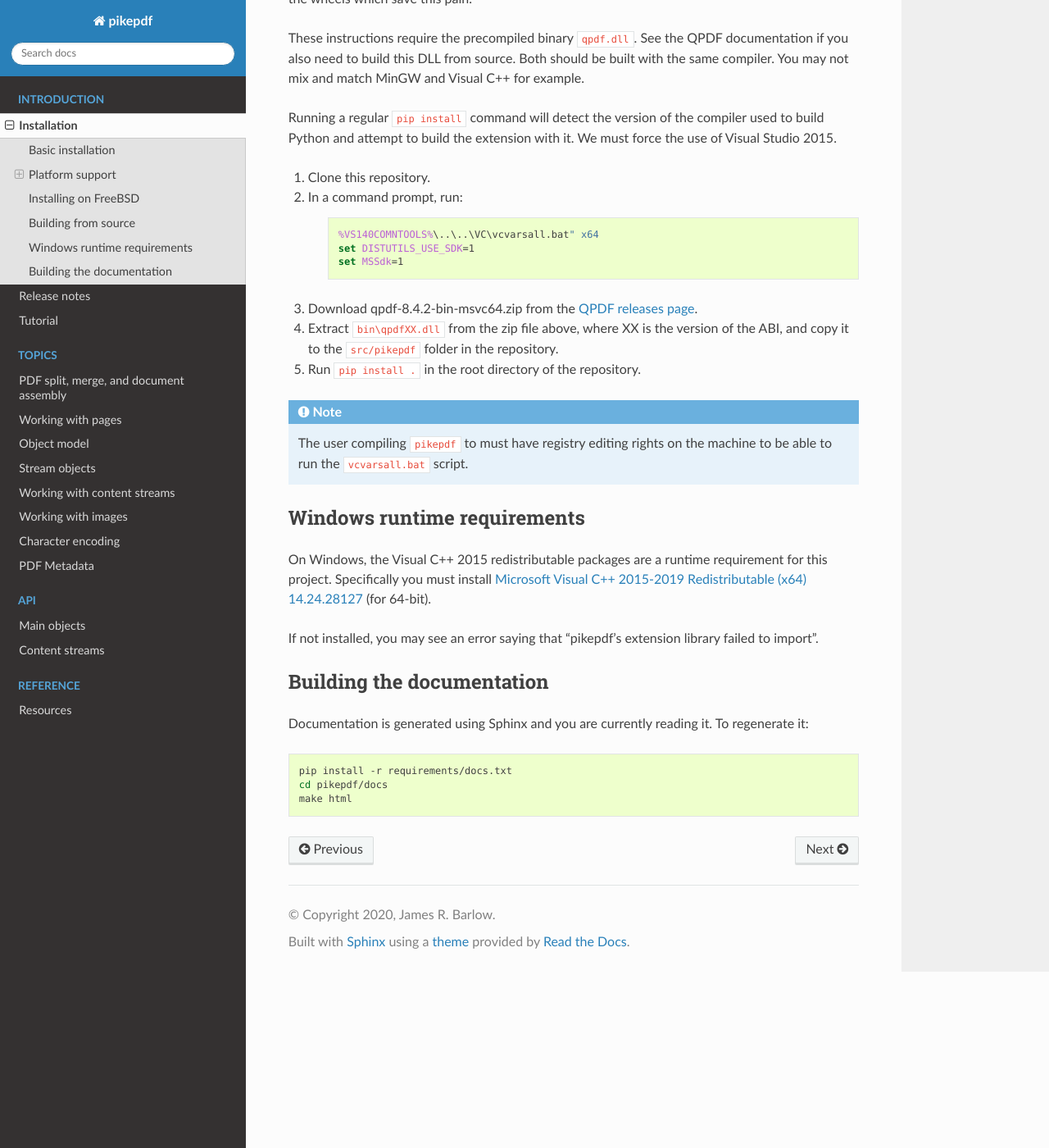
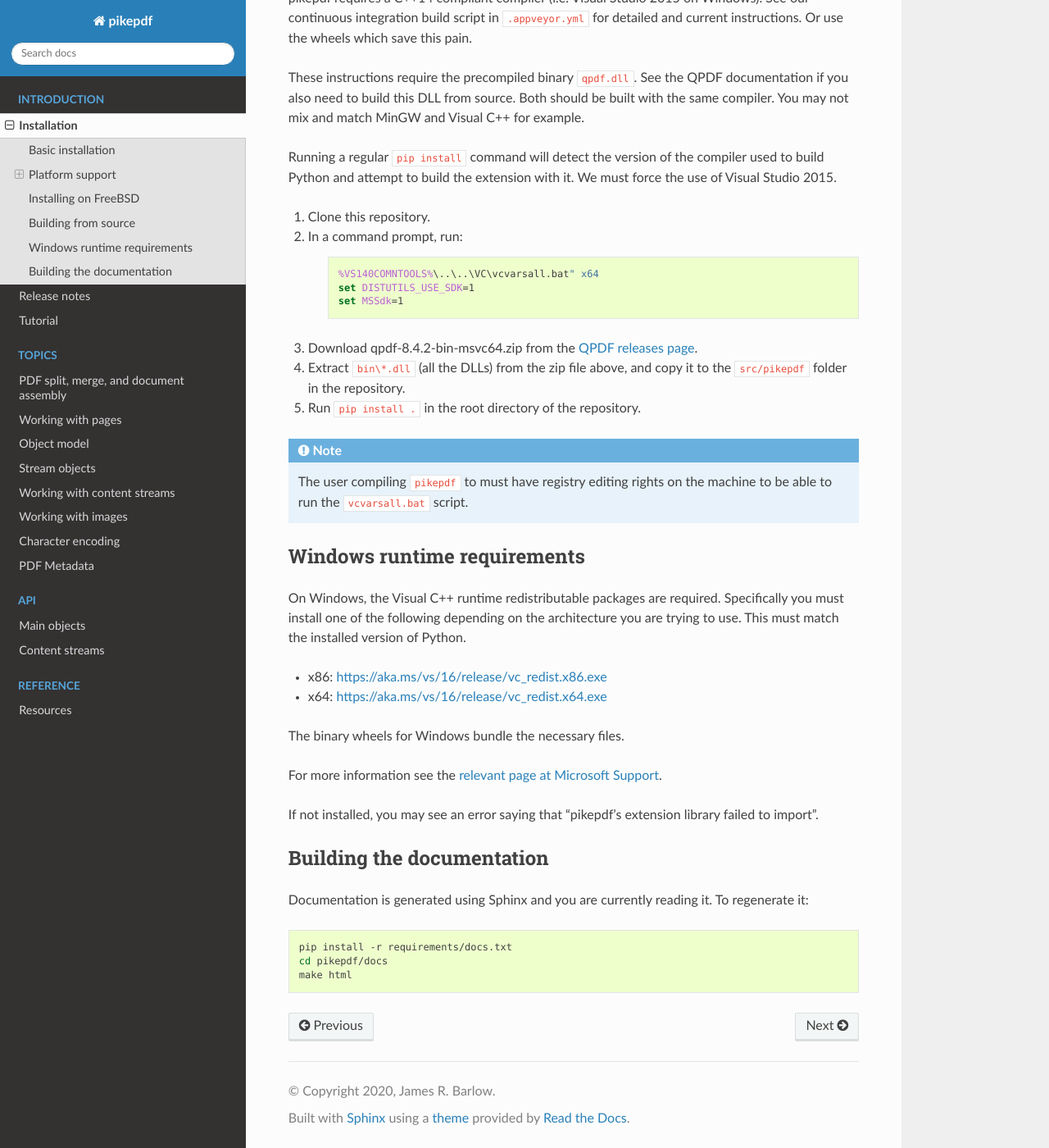
Before and after one commit to pikepdf/pikepdf, a Sphinx documentation site: the page built from docs/installation.rst, in a window 1280 px wide and 1400 px high, scrolled down 2760 px. Shown: the whole window at 82% size. Built offline with Sphinx 7.4.7 and the Read the Docs theme 2.0.0, drawn with Linux system fonts in a browser that asks for light colours; pages that are not in the unit, such as notebooks, are missing from menus; the version number could not be read and is left out; some of the changed text lies outside the part shown.

Commit message:
Bundle all QPDF DLLs including MSVCRT into pikepdf wheel

```diff
--- a/docs/installation.rst
+++ b/docs/installation.rst
@@ -27,10 +27,9 @@ virtual environment).
 Use ``pip install --user pikepdf`` to install the package for the current user
 only. Use ``pip install pikepdf`` to install to a virtual environment.
 
-This command installs manylinux2010 binary wheels. If you have an older version
-of ``pip``, such as the one that ships with Ubuntu 18.04, this command will
-attempt to compile the project. If you want to get the binary wheel, upgrade
-``pip`` with:
+**Linux users:** If you have an older version of ``pip``, such as the one that ships
+with Ubuntu 18.04, this command will attempt to compile the project instead of
+installing the week. If you want to get the binary wheel, upgrade ``pip`` with:
 
 .. code-block:: bash
 
@@ -44,6 +43,8 @@ should work on most systems work on Linux distributions 2010 and newer, macOS
 of pip is used to install them**. The Linux wheels currently include copies of
 libqpdf, libjpeg, and zlib The Windows wheels include libqpdf. This is to ensure
 that up-to-date, compatible copies of dependent libraries are included.
+
+Currently we do not build wheels for architectures other than x86 and x64.
 
 `Alpine Linux`_ does not support Python wheels.
 
@@ -179,8 +180,8 @@ extension with it. We must force the use of Visual Studio 2015.
         set MSSdk=1
 
 #. Download |msvc-zip| from the `QPDF releases page <https://github.com/qpdf/qpdf/releases>`_.
-#. Extract ``bin\qpdfXX.dll`` from the zip file above, where XX is the version
-   of the ABI, and copy it to the ``src/pikepdf`` folder in the repository.
+#. Extract ``bin\*.dll`` (all the DLLs) from the zip file above,
+   and copy it to the ``src/pikepdf`` folder in the repository.
 #. Run ``pip install .`` in the root directory of the repository.
 
 .. note::
@@ -191,10 +192,17 @@ extension with it. We must force the use of Visual Studio 2015.
 Windows runtime requirements
 ----------------------------
 
-On Windows, the Visual C++ 2015 redistributable packages are a runtime
-requirement for this project. Specifically you must install
-`Microsoft Visual C++ 2015-2019 Redistributable (x64) 14.24.28127
-<https://www.microsoft.com/en-us/download/details.aspx?id=48145>`_ (for 64-bit).
+On Windows, the Visual C++ runtime redistributable packages are required.
+Specifically you must install one of the following depending on the architecture
+you are trying to use. This must match the installed version of Python.
+
+* x86: https://aka.ms/vs/16/release/vc_redist.x86.exe
+* x64: https://aka.ms/vs/16/release/vc_redist.x64.exe
+
+The binary wheels for Windows bundle the necessary files.
+
+For more information see the
+`relevant page at Microsoft Support <https://support.microsoft.com/en-us/help/2977003/the-latest-supported-visual-c-downloads>`_.
 
 If not installed, you may see an error saying that "pikepdf's extension library
 failed to import".
```
Also changed, not shown: src/pikepdf/__init__.py (+5 -4 lines), 2 other files.
